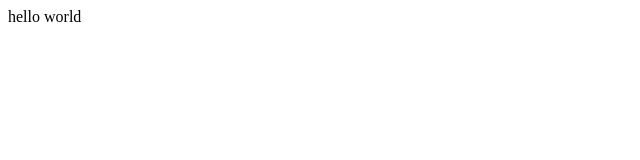
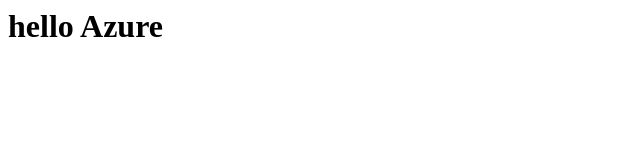
Before and after one commit to jamong991014/test, a plain HTML site: page index.html in a window 1280 px wide. Shown: the whole page, without its empty margins (0-640 px from the left). Drawn offline with Linux system fonts and the light colour scheme.

Commit message:
Update index.html

```diff
--- a/index.html
+++ b/index.html
@@ -1,3 +1,9 @@
 <html>
-	<p>hello world</p>
+	<head>
+		<meta charset="utf-8">
+		<title>azure static test</title>
+	</head>
+	<h1>
+		hello Azure
+	</h1>
 </html>
```
